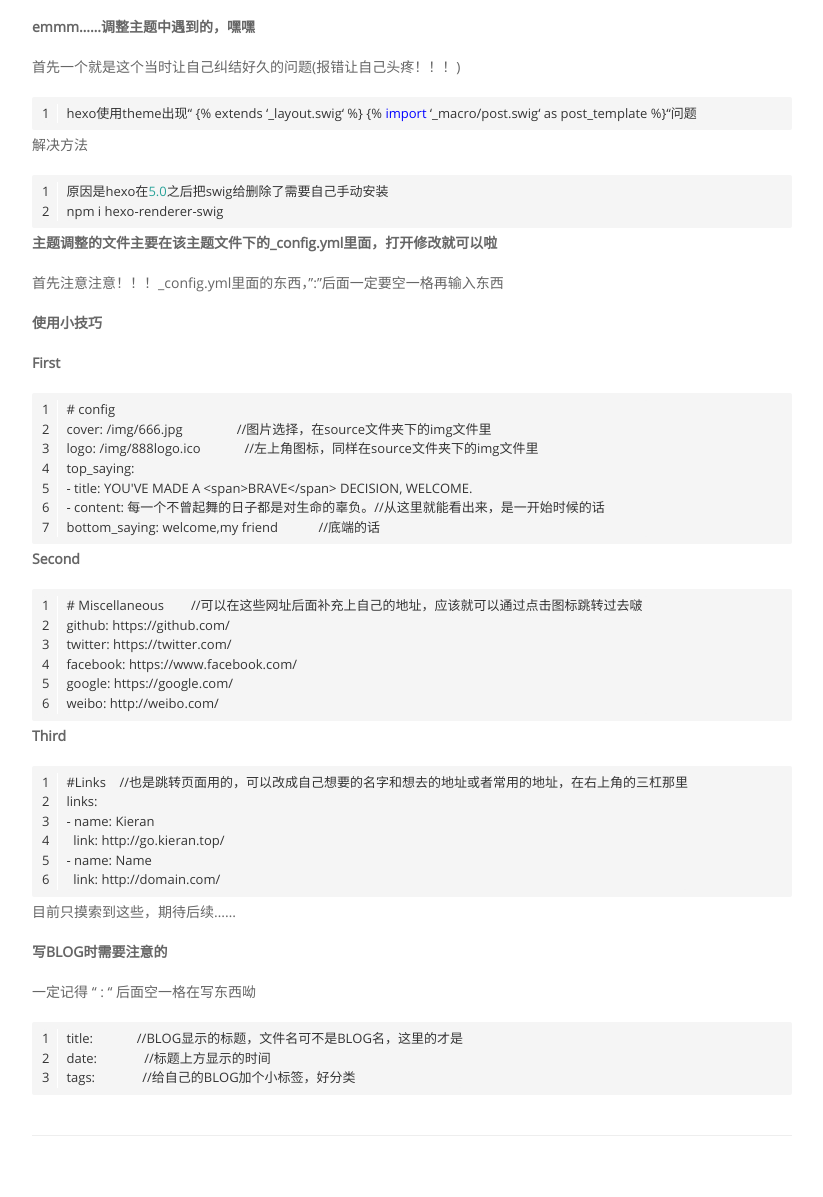
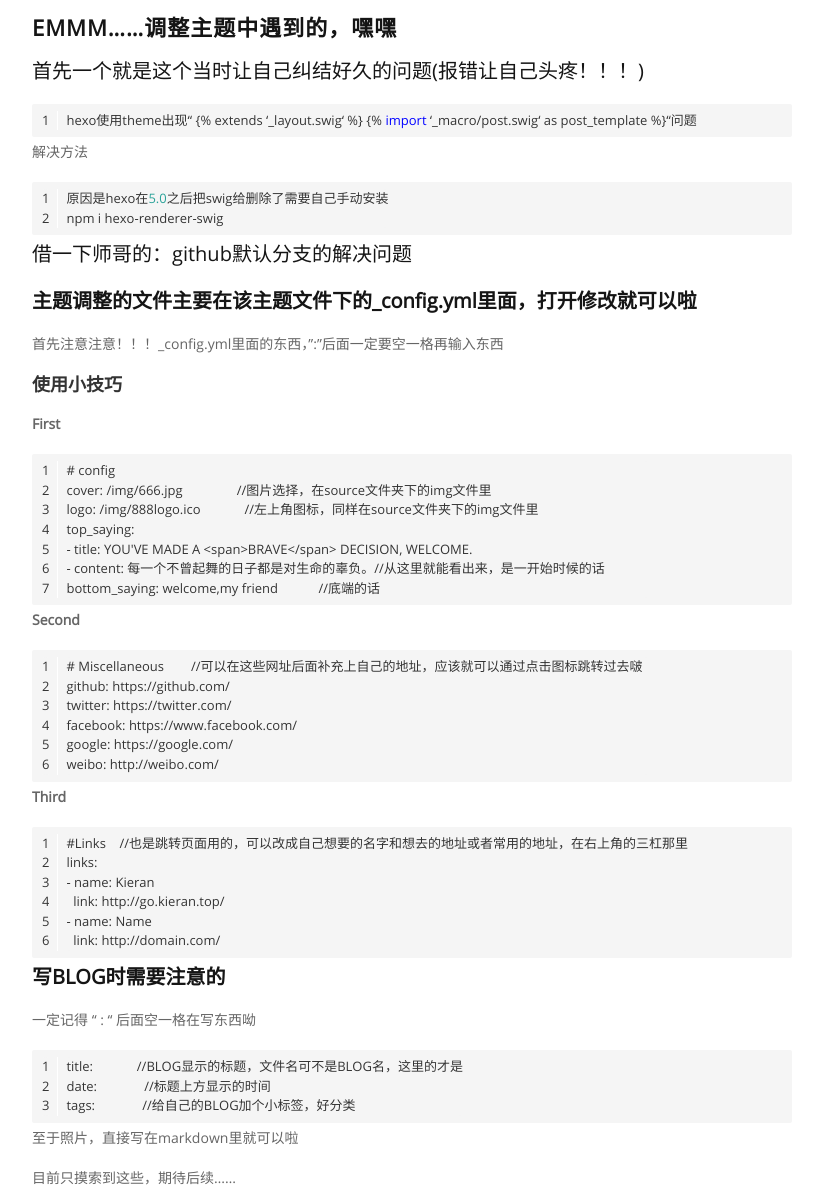
Before and after one commit to coward-jx/coward-jx.github.io, a plain HTML site: page 2022/03/20/变成自己喜欢的样子吧-My-BLOG/index.html in a window 1280 px wide. Shown: the part 203-1400 px from the top of the page, without its empty margins (228-1051 px from the left). Drawn offline with Linux system fonts and the light colour scheme.

Commit message:
Site updated: 2022-03-20 16:40:21

```diff
--- a/2022/03/20/变成自己喜欢的样子吧-My-BLOG/index.html
+++ b/2022/03/20/变成自己喜欢的样子吧-My-BLOG/index.html
@@ -133,7 +133,7 @@
                             <li><a href="/" class="animsition-link">Hexo</a></li>
                             <li class="nolink"><span>Always </span>Creative.</li>
 
-                            <li><a href="https://github.com/" title="Github" target="_blank"><i class="icon-github"></i></a></li>
+                            <li><a href="https://github.com/coward-jx/coward-jx.github.io" title="Github" target="_blank"><i class="icon-github"></i></a></li>
 
 
                             <li><a href="https://twitter.com/" title="Twitter" target="_blank"><i class="icon-twitter"></i></a></li>
@@ -187,19 +187,15 @@
             </div>
         </div>
         <div class="col-md-8 col-md-offset-2">
-      		<p><strong>emmm……调整主题中遇到的，嘿嘿</strong></p>
-<p>首先一个就是这个当时让自己纠结好久的问题(报错让自己头疼！！！)</p>
-<figure class="highlight java"><table><tr><td class="gutter"><pre><span class="line">1</span><br></pre></td><td class="code"><pre><span class="line">hexo使用theme出现“ &#123;% extends ‘_layout.swig‘ %&#125; &#123;% <span class="keyword">import</span> ‘_macro/post.swig‘ as post_template %&#125;“问题</span><br></pre></td></tr></table></figure>
+      		<h2 id="emmm……调整主题中遇到的，嘿嘿"><a href="#emmm……调整主题中遇到的，嘿嘿" class="headerlink" title="emmm……调整主题中遇到的，嘿嘿"></a><strong>emmm……调整主题中遇到的，嘿嘿</strong></h2><h3 id="首先一个就是这个当时让自己纠结好久的问题-报错让自己头疼！！！"><a href="#首先一个就是这个当时让自己纠结好久的问题-报错让自己头疼！！！" class="headerlink" title="首先一个就是这个当时让自己纠结好久的问题(报错让自己头疼！！！)"></a>首先一个就是这个当时让自己纠结好久的问题(报错让自己头疼！！！)</h3><figure class="highlight java"><table><tr><td class="gutter"><pre><span class="line">1</span><br></pre></td><td class="code"><pre><span class="line">hexo使用theme出现“ &#123;% extends ‘_layout.swig‘ %&#125; &#123;% <span class="keyword">import</span> ‘_macro/post.swig‘ as post_template %&#125;“问题</span><br></pre></td></tr></table></figure>
 
 <p>解决方法</p>
 <figure class="highlight java"><table><tr><td class="gutter"><pre><span class="line">1</span><br><span class="line">2</span><br></pre></td><td class="code"><pre><span class="line">原因是hexo在<span class="number">5.0</span>之后把swig给删除了需要自己手动安装</span><br><span class="line">npm i hexo-renderer-swig</span><br></pre></td></tr></table></figure>
 
 
 
-<p><strong>主题调整的文件主要在该主题文件下的_config.yml里面，打开修改就可以啦</strong></p>
-<p>首先注意注意！！！_config.yml里面的东西，”:”后面一定要空一格再输入东西</p>
-<p><strong>使用小技巧</strong></p>
-<p><strong>First</strong></p>
+<h3 id="借一下师哥的：github默认分支的解决问题"><a href="#借一下师哥的：github默认分支的解决问题" class="headerlink" title="借一下师哥的：github默认分支的解决问题"></a>借一下师哥的：<a target="_blank" rel="noopener" href="https://doomkkkkk.github.io/2021/10/20/hexo-github%E5%88%9B%E5%BB%BA%E4%B8%AA%E4%BA%BA%E5%8D%9A%E5%AE%A2%E6%95%99%E7%A8%8B%E6%9C%80%E6%96%B0%E8%B6%85%E8%AF%A6%E7%BB%86/">github默认分支的解决问题</a></h3><h3 id="主题调整的文件主要在该主题文件下的-config-yml里面，打开修改就可以啦"><a href="#主题调整的文件主要在该主题文件下的-config-yml里面，打开修改就可以啦" class="headerlink" title="主题调整的文件主要在该主题文件下的_config.yml里面，打开修改就可以啦"></a><strong>主题调整的文件主要在该主题文件下的_config.yml里面，打开修改就可以啦</strong></h3><p>首先注意注意！！！_config.yml里面的东西，”:”后面一定要空一格再输入东西</p>
+<h4 id="使用小技巧"><a href="#使用小技巧" class="headerlink" title="使用小技巧"></a><strong>使用小技巧</strong></h4><p><strong>First</strong></p>
 <figure class="highlight plaintext"><table><tr><td class="gutter"><pre><span class="line">1</span><br><span class="line">2</span><br><span class="line">3</span><br><span class="line">4</span><br><span class="line">5</span><br><span class="line">6</span><br><span class="line">7</span><br></pre></td><td class="code"><pre><span class="line"># config</span><br><span class="line">cover: /img/666.jpg                //图片选择，在source文件夹下的img文件里</span><br><span class="line">logo: /img/888logo.ico             //左上角图标，同样在source文件夹下的img文件里</span><br><span class="line">top_saying:</span><br><span class="line">- title: YOU&#x27;VE MADE A &lt;span&gt;BRAVE&lt;/span&gt; DECISION, WELCOME.    </span><br><span class="line">- content: 每一个不曾起舞的日子都是对生命的辜负。//从这里就能看出来，是一开始时候的话             </span><br><span class="line">bottom_saying: welcome,my friend            //底端的话</span><br></pre></td></tr></table></figure>
 
 <p><strong>Second</strong></p>
@@ -208,11 +204,13 @@
 <p><strong>Third</strong></p>
 <figure class="highlight plaintext"><table><tr><td class="gutter"><pre><span class="line">1</span><br><span class="line">2</span><br><span class="line">3</span><br><span class="line">4</span><br><span class="line">5</span><br><span class="line">6</span><br></pre></td><td class="code"><pre><span class="line">#Links    //也是跳转页面用的，可以改成自己想要的名字和想去的地址或者常用的地址，在右上角的三杠那里</span><br><span class="line">links:</span><br><span class="line">- name: Kieran</span><br><span class="line">  link: http://go.kieran.top/</span><br><span class="line">- name: Name</span><br><span class="line">  link: http://domain.com/</span><br></pre></td></tr></table></figure>
 
-<p>目前只摸索到这些，期待后续……</p>
-<p><strong>写BLOG时需要注意的</strong></p>
-<p>一定记得 “ : “ 后面空一格在写东西呦</p>
+
+
+<h3 id="写BLOG时需要注意的"><a href="#写BLOG时需要注意的" class="headerlink" title="写BLOG时需要注意的"></a><strong>写BLOG时需要注意的</strong></h3><p>一定记得 “ : “ 后面空一格在写东西呦</p>
 <figure class="highlight plaintext"><table><tr><td class="gutter"><pre><span class="line">1</span><br><span class="line">2</span><br><span class="line">3</span><br></pre></td><td class="code"><pre><span class="line">title:             //BLOG显示的标题，文件名可不是BLOG名，这里的才是</span><br><span class="line">date:              //标题上方显示的时间</span><br><span class="line">tags:              //给自己的BLOG加个小标签，好分类 </span><br></pre></td></tr></table></figure>
 
+<p>至于照片，直接写在markdown里就可以啦</p>
+<p>目前只摸索到这些，期待后续……</p>
 
             <div class="clearfix"></div>
             <hr class="nogutter">
@@ -294,7 +292,7 @@
             <div class="social">
                 <ul>
 
-                    <li><a href="https://github.com/" title="Github" target="_blank"><i class="icon-github"></i></a>&nbsp;</li>
+                    <li><a href="https://github.com/coward-jx/coward-jx.github.io" title="Github" target="_blank"><i class="icon-github"></i></a>&nbsp;</li>
 
 
                     <li><a href="https://twitter.com/" title="Twitter" target="_blank"><i class="icon-twitter"></i></a>&nbsp;</li>
```
Also changed, not shown: 2022/03/19/hello-world/index.html (+2 -2 lines), 2022/03/20/zkaq题解/index.html (+2 -2 lines), archives/2022/03/index.html (+2 -2 lines), archives/2022/index.html (+2 -2 lines), archives/index.html (+2 -2 lines), index.html (+4 -6 lines), tags/技巧/index.html (+2 -2 lines), tags/题解/index.html (+2 -2 lines).
